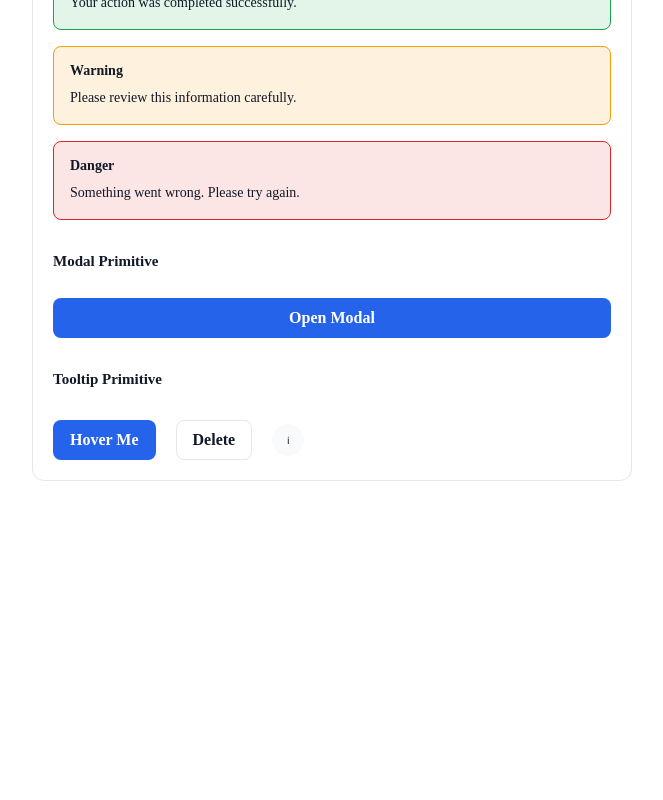
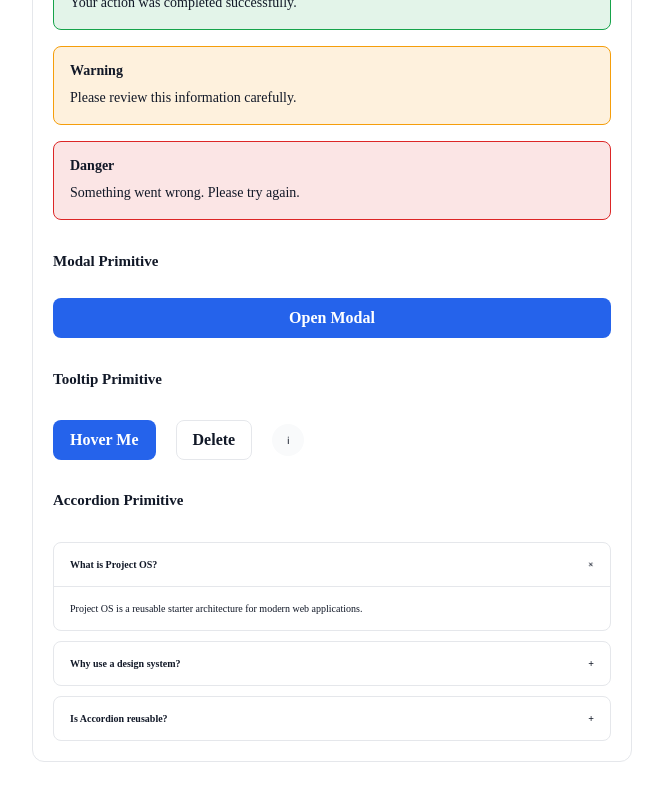
Before and after one commit to ingemedical16/project-os, a Next.js app: page /en in a window 1280 px wide. Shown: the part 5862-6662 px from the top of the page, without its empty margins (308-971 px from the left). Before the commit the page ends 6383 px from the top, so only its background shows below. Built offline with nearby package versions, Linux system fonts and the light colour scheme.

Commit message:
feat: add reusable accordion primitive

```diff
--- a/src/app/[locale]/page.tsx
+++ b/src/app/[locale]/page.tsx
@@ -1,4 +1,5 @@
 import {
+  AccordionShowcase,
   AlertShowcase,
   AvatarShowcase,
   BadgeShowcase,
@@ -44,6 +45,7 @@ export default function HomePage() {
         <AlertShowcase />
         <ModalShowcase />
         <TooltipShowcase />
+        <AccordionShowcase />
       </div>
     </main>
   );
--- /dev/null
+++ b/src/components/ui/Accordion/Accordion.module.scss
@@ -0,0 +1,51 @@
+.accordion {
+  display: flex;
+  flex-direction: column;
+  gap: 1rem;
+}
+
+.item {
+  border: 0.1rem solid var(--border);
+  border-radius: 0.8rem;
+
+  overflow: hidden;
+
+  background: var(--surface);
+}
+
+.trigger {
+  width: 100%;
+
+  display: flex;
+  align-items: center;
+  justify-content: space-between;
+
+  padding: 1.6rem;
+
+  border: none;
+
+  background: transparent;
+  color: var(--text);
+
+  font: inherit;
+  font-weight: 600;
+
+  cursor: pointer;
+}
+
+.content {
+  padding: 1.6rem;
+
+  border-top: 0.1rem solid var(--border);
+
+  color: var(--text);
+}
+
+.icon {
+  transition: transform 0.2s ease;
+}
+
+.iconOpen {
+  transform: rotate(45deg);
+  transition: transform 0.2s ease;
+}
--- /dev/null
+++ b/src/components/ui/Accordion/Accordion.tsx
@@ -0,0 +1,13 @@
+import styles from './Accordion.module.scss';
+
+import type { AccordionProps } from './Accordion.types';
+
+export function Accordion({
+  children,
+}: AccordionProps) {
+  return (
+    <div className={styles.accordion}>
+      {children}
+    </div>
+  );
+}
--- /dev/null
+++ b/src/components/ui/Accordion/AccordionItem.tsx
@@ -0,0 +1,46 @@
+'use client';
+
+import { useState } from 'react';
+
+import styles from './Accordion.module.scss';
+
+import type { AccordionItemProps } from './Accordion.types';
+
+export function AccordionItem({
+  title,
+  children,
+  defaultOpen = false,
+}: AccordionItemProps) {
+  const [isOpen, setIsOpen] =
+    useState(defaultOpen);
+
+  return (
+    <div className={styles.item}>
+      <button
+        type="button"
+        className={styles.trigger}
+        onClick={() =>
+          setIsOpen((previous) => !previous)
+        }
+      >
+        <span>{title}</span>
+
+        <span
+          className={
+            isOpen
+              ? styles.iconOpen
+              : styles.icon
+          }
+        >
+          +
+        </span>
+      </button>
+
+      {isOpen ? (
+        <div className={styles.content}>
+          {children}
+        </div>
+      ) : null}
+    </div>
+  );
+}
--- /dev/null
+++ b/src/components/ui/Accordion/index.ts
@@ -0,0 +1,7 @@
+export { Accordion } from './Accordion';
+export { AccordionItem } from './AccordionItem';
+
+export type {
+  AccordionItemProps,
+  AccordionProps,
+} from './Accordion.types';
--- a/src/components/ui/index.ts
+++ b/src/components/ui/index.ts
@@ -90,3 +90,11 @@ export type { ModalProps } from './Modal';
 export { Tooltip } from './Tooltip';
 
 export type { TooltipProps } from './Tooltip';
+
+export { Accordion } from './Accordion';
+export { AccordionItem } from './Accordion';
+
+export type {
+  AccordionItemProps,
+  AccordionProps,
+} from './Accordion';
--- a/src/features/design-system/ index.ts
+++ b/src/features/design-system/ index.ts
@@ -16,3 +16,4 @@ export { AvatarShowcase } from './AvatarShowcase';
 export { AlertShowcase } from './AlertShowcase';
 export { ModalShowcase } from './ModalShowcase';
 export { TooltipShowcase } from './TooltipShowcase';
+export { AccordionShowcase } from './AccordionShowcase';
--- /dev/null
+++ b/src/features/design-system/AccordionShowcase/AccordionShowcase.module.scss
@@ -0,0 +1,5 @@
+.showcase {
+  display: flex;
+  flex-direction: column;
+  gap: 2rem;
+}
--- /dev/null
+++ b/src/features/design-system/AccordionShowcase/AccordionShowcase.tsx
@@ -0,0 +1,37 @@
+import {
+  Accordion,
+  AccordionItem,
+} from '@/components/ui';
+
+import styles from './AccordionShowcase.module.scss';
+
+export function AccordionShowcase() {
+  return (
+    <section className={styles.showcase}>
+      <h2>Accordion Primitive</h2>
+
+      <Accordion>
+        <AccordionItem
+          title="What is Project OS?"
+          defaultOpen
+        >
+          Project OS is a reusable starter
+          architecture for modern web
+          applications.
+        </AccordionItem>
+
+        <AccordionItem title="Why use a design system?">
+          A design system ensures consistency,
+          scalability, and reusability across
+          projects.
+        </AccordionItem>
+
+        <AccordionItem title="Is Accordion reusable?">
+          Yes, it can be used for FAQs,
+          settings, documentation, sidebars,
+          and more.
+        </AccordionItem>
+      </Accordion>
+    </section>
+  );
+}
--- /dev/null
+++ b/src/features/design-system/AccordionShowcase/index.ts
@@ -0,0 +1 @@
+export { AccordionShowcase } from './AccordionShowcase';
```
Also changed, not shown: src/components/ui/Accordion/Accordion.types.ts (added, +11 -0 lines).
